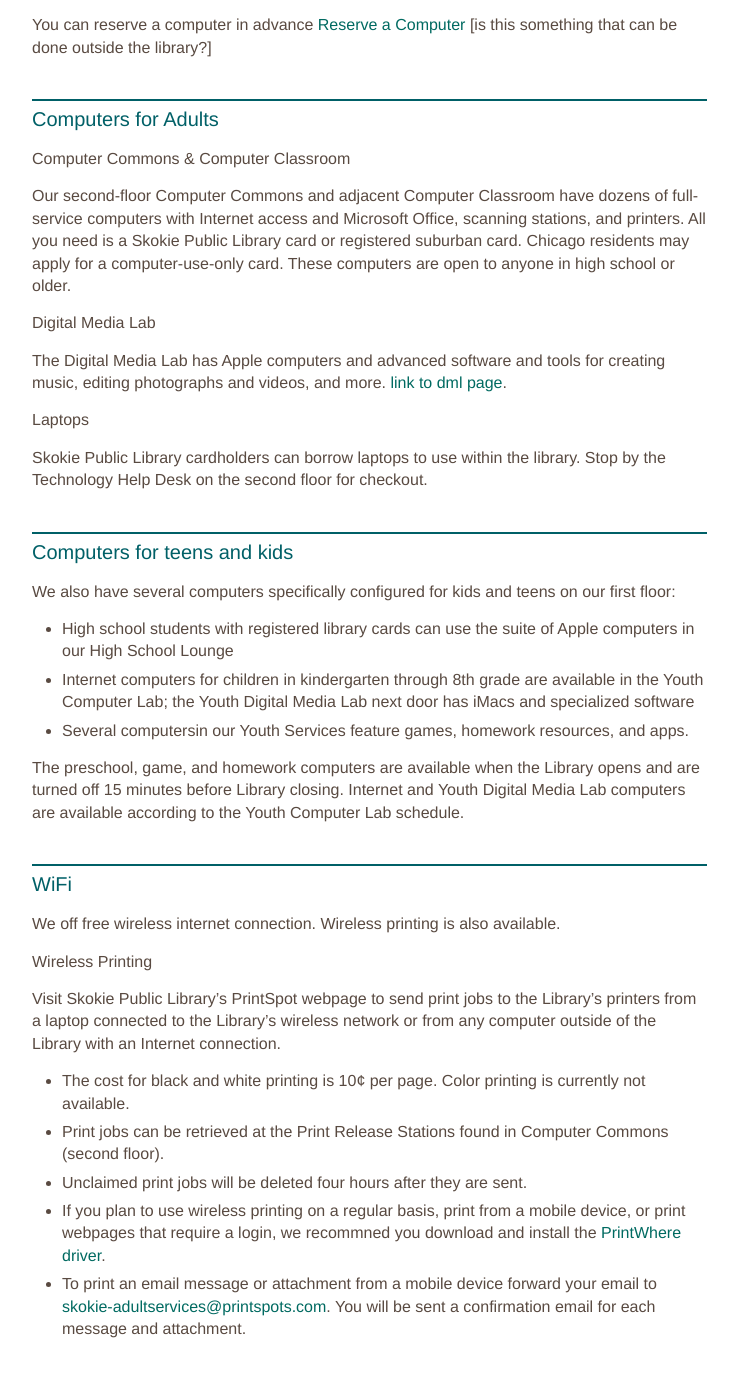
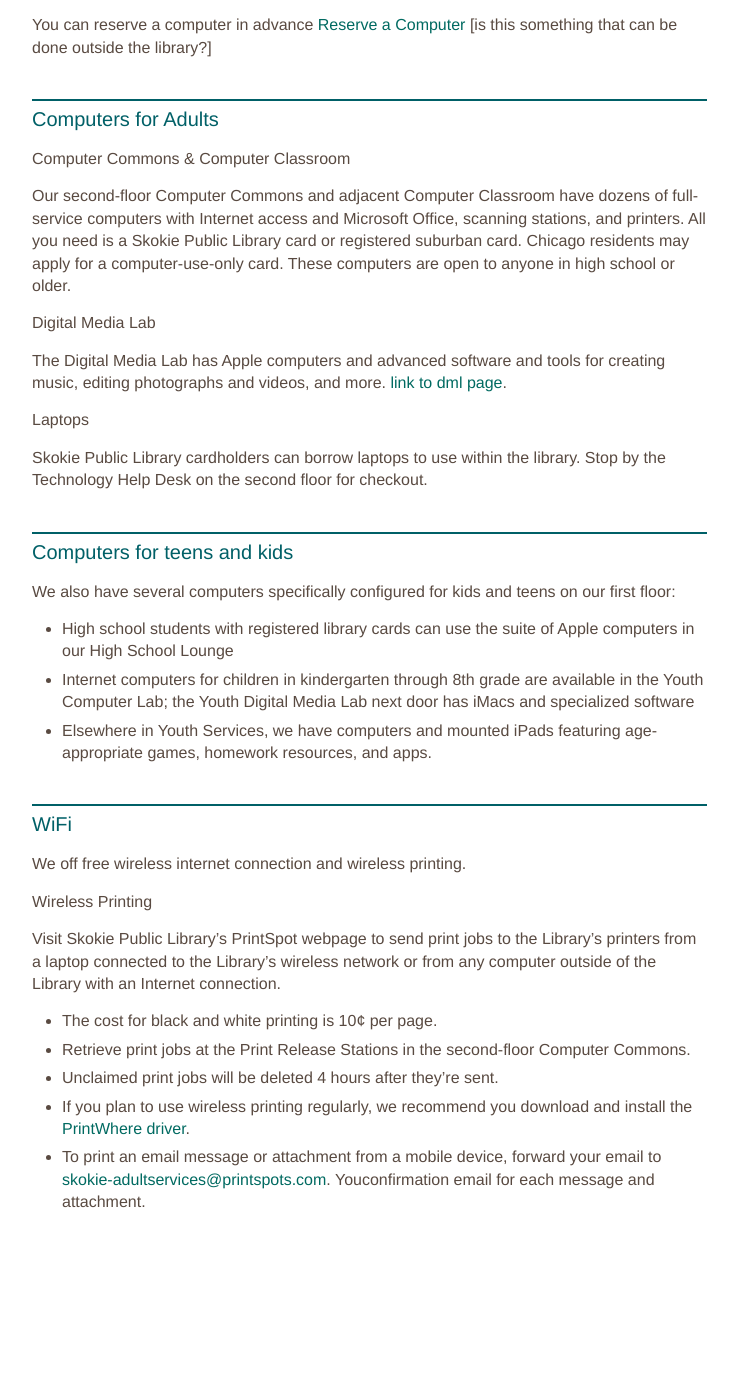
Before and after one commit to skokielibrary/spl-content, a Jekyll site: the page built from _content/mick/services--computers-wifi.markdown, in a window 1280 px wide and 1400 px high, scrolled down 232 px. Shown: the top 1377 px of the window, without its empty margins (126-864 px from the left). Built offline with Jekyll 4.4.1, drawn with Linux system fonts in a browser that asks for light colours; after the commit the page ends 1505 px from its top, so only the background shows below that.

Commit message:
Updated services--computers-wifi.markdown

```diff
--- a/_content/mick/services--computers-wifi.markdown
+++ b/_content/mick/services--computers-wifi.markdown
@@ -29,21 +29,18 @@ We also have several computers specifically configured for kids and teens on our
 
 - High school students with registered library cards can use the suite of Apple computers in our High School Lounge
 - Internet computers for children in kindergarten through 8th grade are available in the Youth Computer Lab; the Youth Digital Media Lab next door has iMacs and specialized software
-- Several computersin our Youth Services  feature games, homework resources, and apps.
-
-
-The preschool, game, and homework computers are available when the Library opens and are turned off 15 minutes before Library closing. Internet and Youth Digital Media Lab computers are available according to the Youth Computer Lab schedule.
+- Elsewhere in Youth Services, we have computers and mounted iPads featuring age-appropriate games, homework resources, and apps.
 
 ##WiFi
 
-We off free wireless internet connection.  Wireless printing is also available.
+We off free wireless internet connection and wireless printing.
 
 ###Wireless Printing
 
 Visit Skokie Public Library's PrintSpot webpage to send print jobs to the Library's printers from a laptop connected to the Library's wireless network or from any computer outside of the Library with an Internet connection.
 
-- The cost for black and white printing is 10¢ per page. Color printing is currently not available.
-- Print jobs can be retrieved at the Print Release Stations found in Computer Commons (second floor).
-- Unclaimed print jobs will be deleted four hours after they are sent.
-- If you plan to use wireless printing on a regular basis, print from a mobile device, or print webpages that require a login, we recommned you download and install the [PrintWhere driver](http://www.printeron.com/services-support/downloads.html).
-- To print an email message or attachment from a mobile device forward your email to [skokie-adultservices@printspots.com](skokie-adultservices@printspots.com). You will be sent a confirmation email for each message and attachment.
+- The cost for black and white printing is 10¢ per page.
+- Retrieve print jobs at the Print Release Stations in the second-floor Computer Commons.
+- Unclaimed print jobs will be deleted 4 hours after they're sent.
+- If you plan to use wireless printing regularly, we recommend you download and install the [PrintWhere driver](http://www.printeron.com/services-support/downloads.html).
+- To print an email message or attachment from a mobile device, forward your email to [skokie-adultservices@printspots.com](skokie-adultservices@printspots.com). Youconfirmation email for each message and attachment.
```
